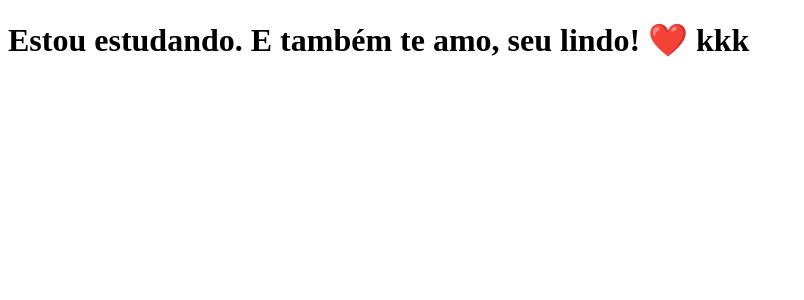
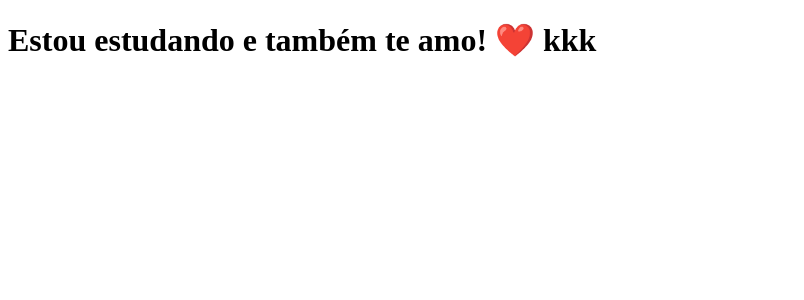
Before and after one commit to oglaucosouza/clone-tabnews, a Next.js app: page / in a window 1280 px wide. Shown: the top 300 px of the page, without its empty margins (0-804 px from the left). Built offline with nearby package versions, Linux system fonts and the light colour scheme.

Commit message:
modifica a frase

```diff
--- a/pages/index.js
+++ b/pages/index.js
@@ -1,5 +1,5 @@
 function Home() {
-    return <h1>Estou estudando. E também te amo, seu lindo! ❤️ kkk</h1>
+    return <h1>Estou estudando e também te amo! ❤️ kkk</h1>
 }
 
 export default Home;
```
